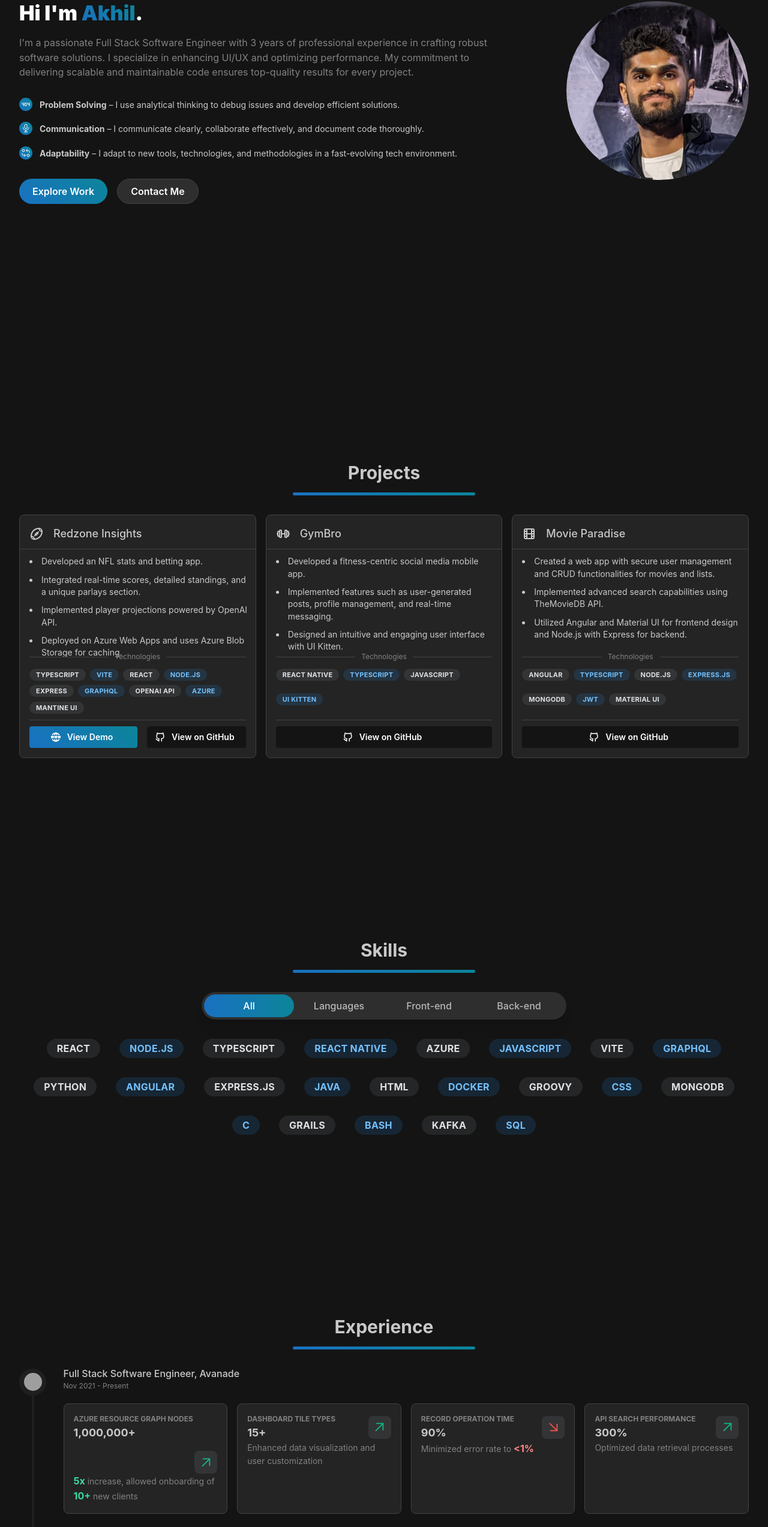
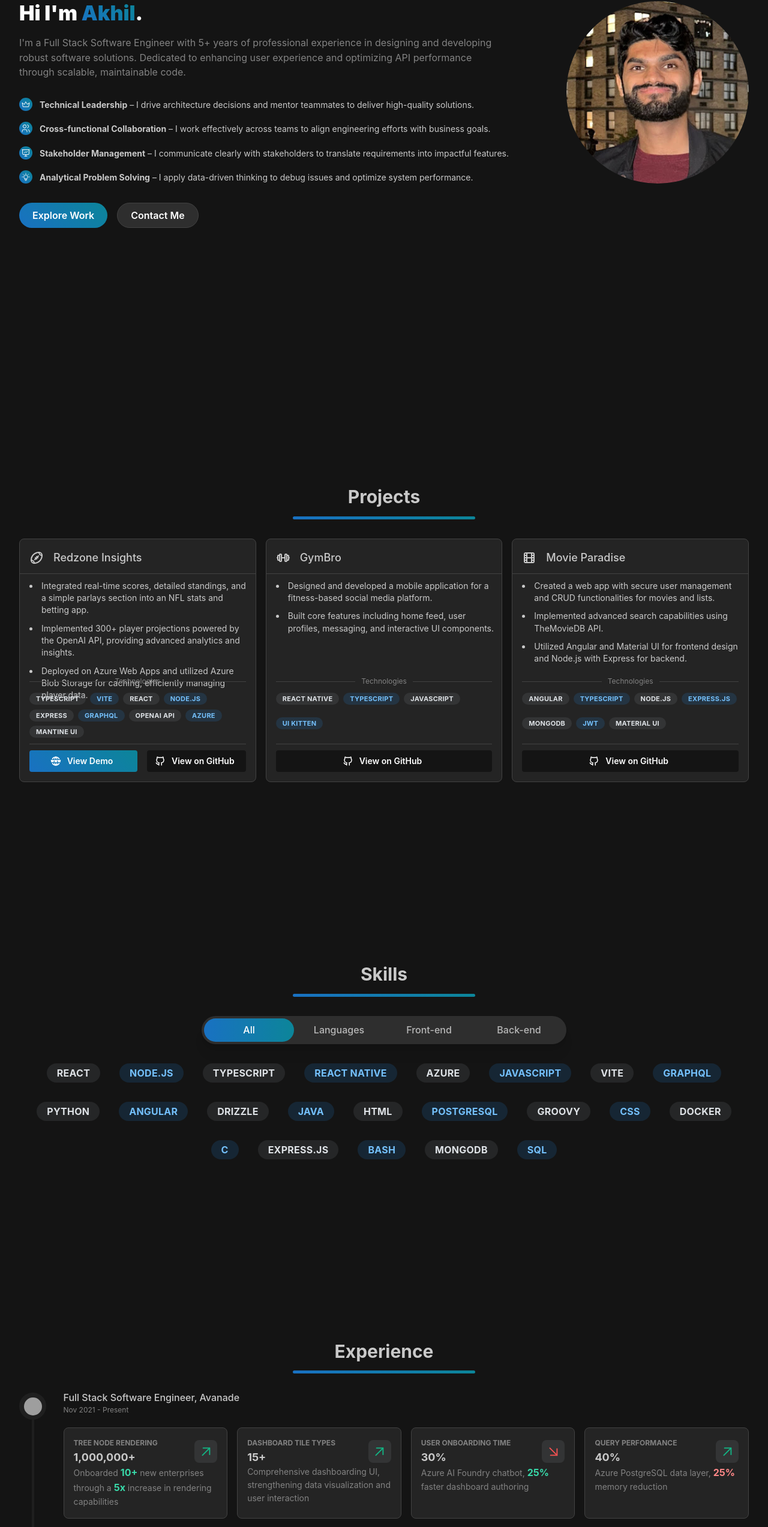
Before and after one commit to abachubhay255/akhil-bachubhay-portfolio, a React (Vite) app: page / in a window 1280 px wide. Shown: the part 217-2763 px from the top of the page at 60% size. Built offline with nearby package versions, Linux system fonts and the light colour scheme; grey boxes are pictures that could not be loaded.

Commit message:
update portfolio with new info

```diff
--- a/src/Experience.tsx
+++ b/src/Experience.tsx
@@ -47,13 +47,13 @@ const experienceData = [
     src: avanade,
     stats: [
       {
-        title: "Azure Resource Graph Nodes",
+        title: "Tree Node Rendering",
         direction: "up",
         value: "1,000,000+",
         description: (
           <Text c="dimmed" fz="sm">
-            <Metric value="5x" /> increase, allowed onboarding of{" "}
-            <Metric value="10+" /> new clients
+            Onboarded <Metric value="10+" /> new enterprises through a{" "}
+            <Metric value="5x" /> increase in rendering capabilities
           </Text>
         ),
       },
@@ -63,27 +63,51 @@ const experienceData = [
         value: "15+",
         description: (
           <Text c="dimmed" fz="sm">
-            Enhanced data visualization and user customization
+            Comprehensive dashboarding UI, strengthening data visualization and
+            user interaction
           </Text>
         ),
       },
       {
-        title: "Record Operation Time",
+        title: "User Onboarding Time",
         direction: "down",
-        value: "90%",
+        value: "30%",
         description: (
           <Text c="dimmed" fz="sm">
-            Minimized error rate to <Metric value="<1%" isRed />
+            Azure AI Foundry chatbot, <Metric value="25%" /> faster dashboard
+            authoring
           </Text>
         ),
       },
       {
-        title: "API Search Performance",
+        title: "Query Performance",
         direction: "up",
-        value: "300%",
+        value: "40%",
         description: (
           <Text c="dimmed" fz="sm">
-            Optimized data retrieval processes
+            Azure PostgreSQL data layer, <Metric value="25%" isRed /> memory
+            reduction
+          </Text>
+        ),
+      },
+      {
+        title: "i18n Accessibility",
+        direction: "up",
+        value: "8+ Clients",
+        description: (
+          <Text c="dimmed" fz="sm">
+            Led internationalization pipeline, aiding accessibility across
+            regions
+          </Text>
+        ),
+      },
+      {
+        title: "Expression Processing",
+        direction: "up",
+        value: "25%",
+        description: (
+          <Text c="dimmed" fz="sm">
+            Coding copilot capabilities via Azure OpenAI
           </Text>
         ),
       },
@@ -91,7 +115,7 @@ const experienceData = [
   },
   {
     title: "Software Engineer, SAS",
-    date: "May 2019 - Nov 2021",
+    date: "Intern 2019/20, May 2021 - Nov 2021",
     src: sas,
     stats: [
       {
@@ -100,7 +124,7 @@ const experienceData = [
         value: "5,000,000+",
         description: (
           <Text c="dimmed" fz="sm">
-            Stress tested SAS Talon via RESTful services
+            Generated via intuitive UIs and RESTful services
           </Text>
         ),
       },
@@ -110,19 +134,17 @@ const experienceData = [
         value: "50%",
         description: (
           <Text c="dimmed" fz="sm">
-            Reduced barriers to entry for new users,{" "}
-            <Metric value="50+" isRed /> major bug fixes
+            Patched <Metric value="50+" /> major bugs, efficient stress testing
           </Text>
         ),
       },
       {
-        title: "Data Creation Rate",
+        title: "Application Performance",
         direction: "up",
-        value: "500%",
+        value: "20%",
         description: (
           <Text c="dimmed" fz="sm">
-            Developed intuitive SPA, <Metric value="12%" /> increase in data
-            accuracy
+            Code refactoring and Azure Storage Queues integration
           </Text>
         ),
       },
--- a/src/Intro.tsx
+++ b/src/Intro.tsx
@@ -9,12 +9,13 @@ import {
   Avatar,
 } from "@mantine/core";
 import {
-  IconError404,
-  IconMicrophone,
-  IconTransform,
+  IconBulb,
+  IconCrown,
+  IconPresentation,
+  IconUsers,
 } from "@tabler/icons-react";
 import classes from "./Intro.module.css";
-import profilepic from "/profilepic.jpg";
+import profilepic from "/profilepicture.jpg";
 
 type IntroProps = {
   onWorkClick: () => void;
@@ -38,52 +39,64 @@ export function Intro({ onWorkClick, onContactClick }: IntroProps) {
           .
         </Title>
         <Text c="dimmed" mt="md">
-          I'm a passionate Full Stack Software Engineer with 3 years of professional
-          experience in crafting robust software solutions. I specialize in
-          enhancing UI/UX and optimizing performance. My commitment to
-          delivering scalable and maintainable code ensures top-quality results
-          for every project.
+          I'm a Full Stack Software Engineer with 5+ years of professional
+          experience in designing and developing robust software solutions.
+          Dedicated to enhancing user experience and optimizing API performance
+          through scalable, maintainable code.
         </Text>
 
         <List mt={30} spacing="md" size="sm">
           <List.Item
             icon={
               <ThemeIcon variant="gradient" size="sm" radius="xl">
-                <IconError404
+                <IconCrown
                   style={{ width: rem(16), height: rem(16) }}
                   stroke={1.5}
                 />
               </ThemeIcon>
             }
           >
-            <b>Problem Solving</b> – I use analytical thinking to debug issues
-            and develop efficient solutions.
+            <b>Technical Leadership</b> – I drive architecture decisions and
+            mentor teammates to deliver high-quality solutions.
           </List.Item>
           <List.Item
             icon={
               <ThemeIcon variant="gradient" size="sm" radius="xl">
-                <IconMicrophone
+                <IconUsers
                   style={{ width: rem(16), height: rem(16) }}
                   stroke={1.5}
                 />
               </ThemeIcon>
             }
           >
-            <b>Communication</b> – I communicate clearly, collaborate
-            effectively, and document code thoroughly.
+            <b>Cross-functional Collaboration</b> – I work effectively across
+            teams to align engineering efforts with business goals.
           </List.Item>
           <List.Item
             icon={
               <ThemeIcon variant="gradient" size="sm" radius="xl">
-                <IconTransform
+                <IconPresentation
                   style={{ width: rem(16), height: rem(16) }}
                   stroke={1.5}
                 />
               </ThemeIcon>
             }
           >
-            <b>Adaptability</b> – I adapt to new tools, technologies, and
-            methodologies in a fast-evolving tech environment.
+            <b>Stakeholder Management</b> – I communicate clearly with
+            stakeholders to translate requirements into impactful features.
+          </List.Item>
+          <List.Item
+            icon={
+              <ThemeIcon variant="gradient" size="sm" radius="xl">
+                <IconBulb
+                  style={{ width: rem(16), height: rem(16) }}
+                  stroke={1.5}
+                />
+              </ThemeIcon>
+            }
+          >
+            <b>Analytical Problem Solving</b> – I apply data-driven thinking
+            to debug issues and optimize system performance.
           </List.Item>
         </List>
 
--- a/src/Projects.tsx
+++ b/src/Projects.tsx
@@ -108,10 +108,9 @@ const data = [
   {
     title: "Redzone Insights",
     bullets: [
-      "Developed an NFL stats and betting app.",
-      "Integrated real-time scores, detailed standings, and a unique parlays section.",
-      "Implemented player projections powered by OpenAI API.",
-      "Deployed on Azure Web Apps and uses Azure Blob Storage for caching.",
+      "Integrated real-time scores, detailed standings, and a simple parlays section into an NFL stats and betting app.",
+      "Implemented 300+ player projections powered by the OpenAI API, providing advanced analytics and insights.",
+      "Deployed on Azure Web Apps and utilized Azure Blob Storage for caching, efficiently managing player data.",
     ],
     skills: [
       "TypeScript",
@@ -131,9 +130,8 @@ const data = [
   {
     title: "GymBro",
     bullets: [
-      "Developed a fitness-centric social media mobile app.",
-      "Implemented features such as user-generated posts, profile management, and real-time messaging.",
-      "Designed an intuitive and engaging user interface with UI Kitten.",
+      "Designed and developed a mobile application for a fitness-based social media platform.",
+      "Built core features including home feed, user profiles, messaging, and interactive UI components.",
     ],
     skills: ["React Native", "TypeScript", "Javascript", "UI Kitten"],
     src: "https://github.com/abachubhay255/GymBro",
--- a/src/Skills.tsx
+++ b/src/Skills.tsx
@@ -53,11 +53,11 @@ const backEndSkills = [
   "Node.js",
   "Azure",
   "GraphQL",
+  "Drizzle",
+  "PostgreSQL",
+  "Docker",
   "Express.js",
-  "Docker",
   "MongoDB",
-  "Grails",
-  "Kafka",
   "SQL"
 ];
 
```
Also changed, not shown: public/resume.md (added, +34 -0 lines), public/profilepic.jpg (deleted), public/profilepicture.jpg (added).
